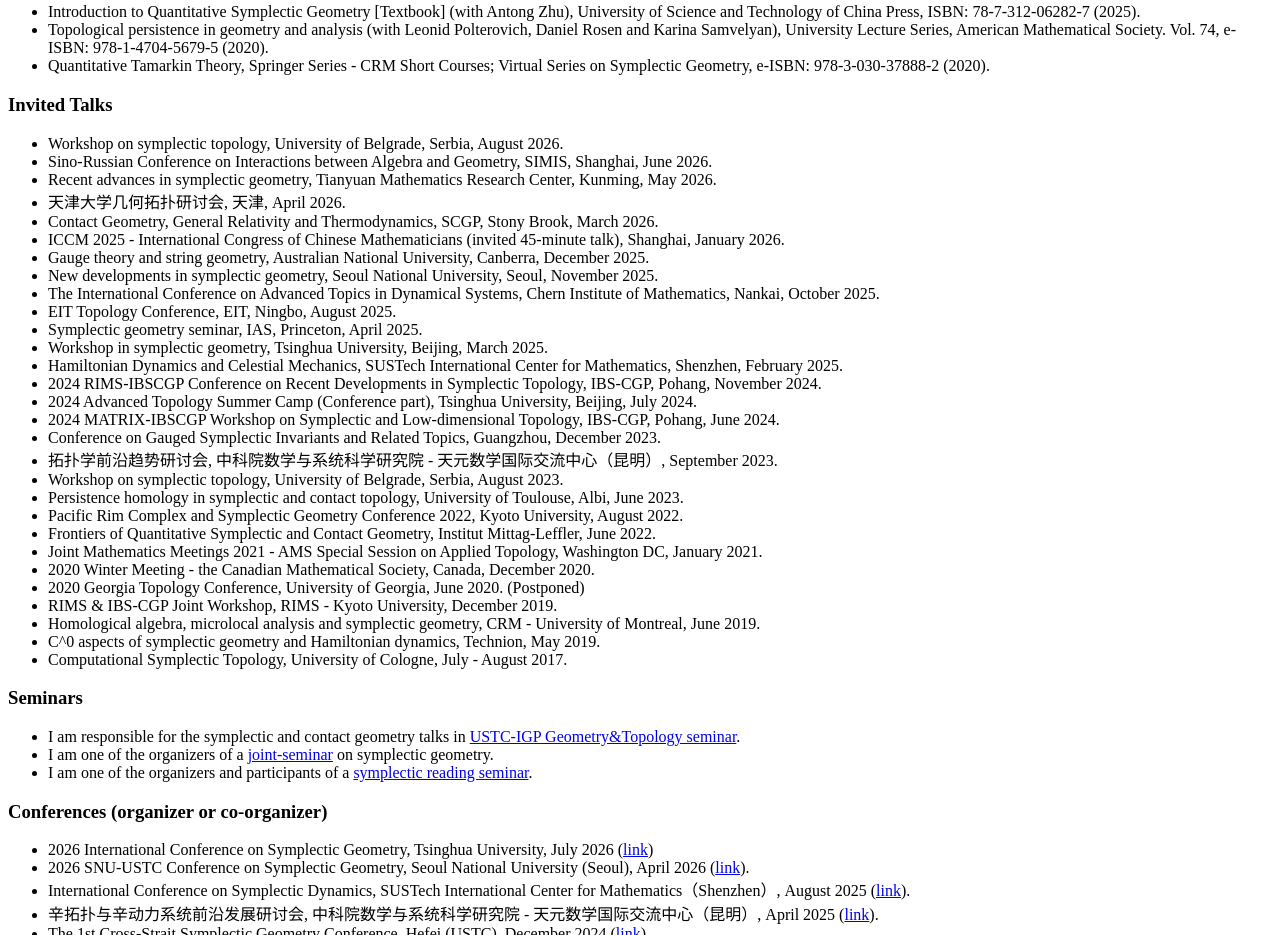
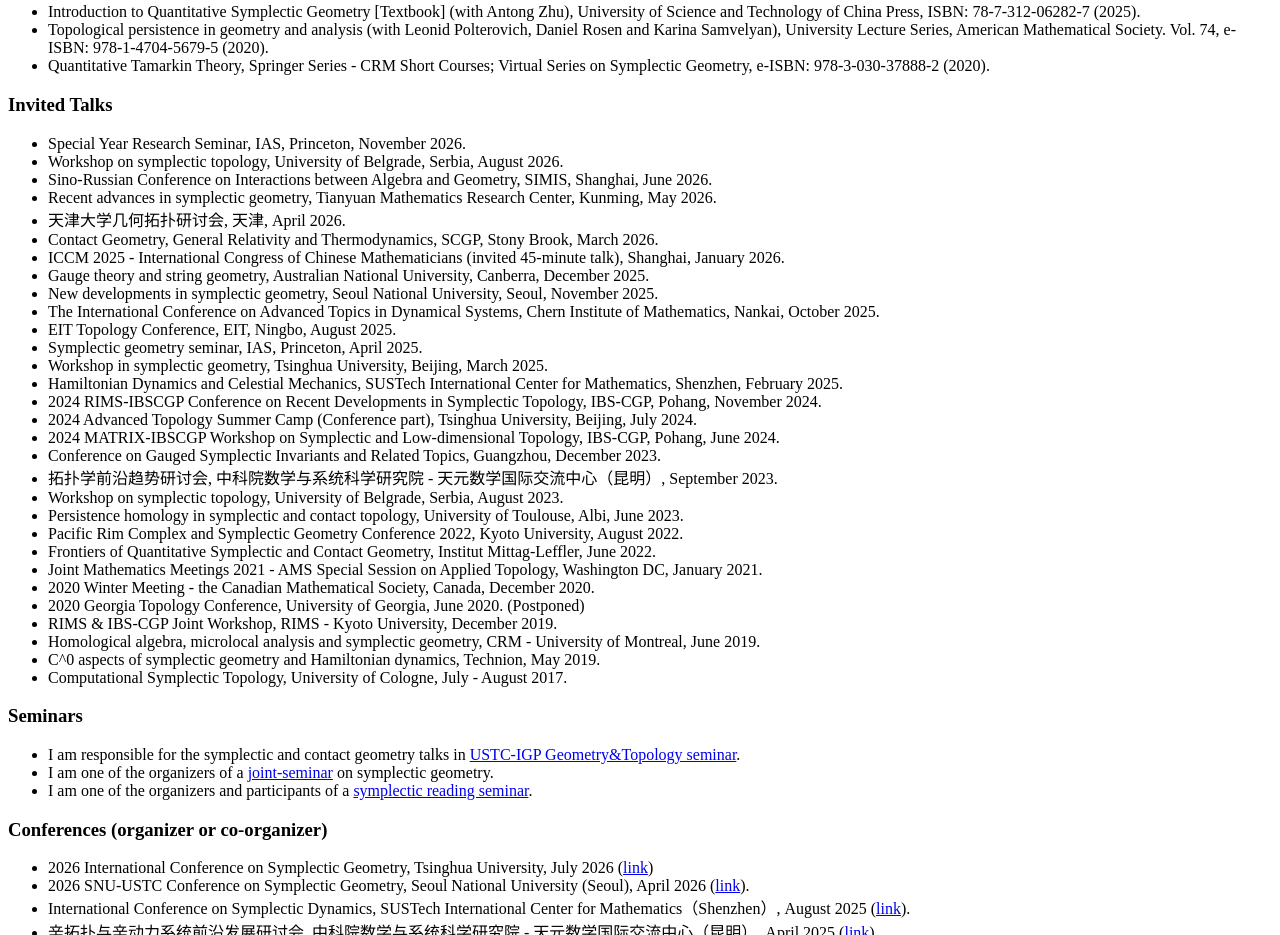
Before and after one commit to jzhang-ustc/jzhang-ustc.github.io, a plain HTML site: page index.html in a window 1280 px wide. Shown: the part 1255-2190 px from the top of the page. Drawn offline with Linux system fonts and the light colour scheme.

Commit message:
Add seminar details for November 2026

```diff
--- a/index.html
+++ b/index.html
@@ -131,6 +131,7 @@
 
 <h3>Invited Talks </h3>
 <ul>
+    <li>Special Year Research Seminar, IAS, Princeton, November 2026.</li>
      <li>Workshop on symplectic topology, University of Belgrade, Serbia, August 2026.      </li>
     <li>Sino-Russian Conference on Interactions between Algebra and Geometry, SIMIS, Shanghai, June 2026. </li>
     <li>Recent advances in symplectic geometry, Tianyuan Mathematics Research Center, Kunming, May 2026. </li>
```
